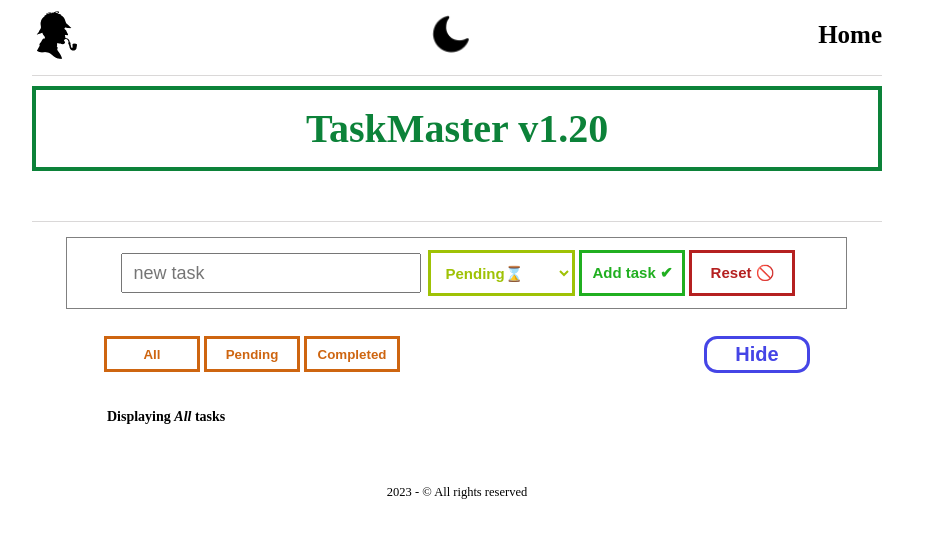
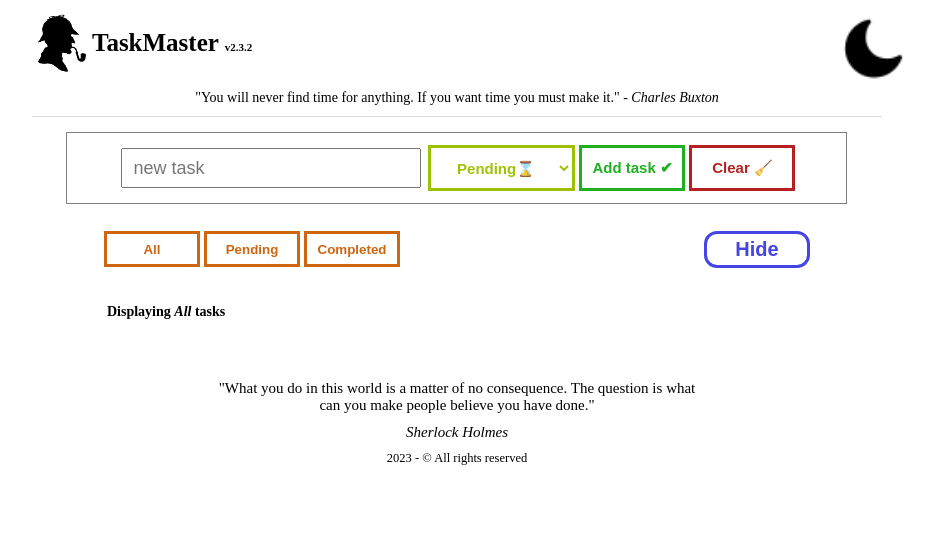
Before and after one commit to RubenSH51/taskmaster, a React (Create React App) app: page / in a window 1280 px wide. Shown: the top 538 px of the page, without its empty margins (183-1117 px from the left). Built offline with nearby package versions, Linux system fonts and the light colour scheme.

Commit message:
Cambio en logo, frases agregadas en header y footer, botón clear, retoque de estilo en las cards y archivo nuevo de frases sobre el tiempo y sherlockQuotes

```diff
--- a/public/index.html
+++ b/public/index.html
@@ -19,5 +19,7 @@
     <noscript>You need to enable JavaScript to run this app.</noscript>
     <div id="root"></div>
 
+
   </body>
+
 </html>
--- a/src/App.js
+++ b/src/App.js
@@ -7,6 +7,7 @@ import { Footer } from "./components/Footer";
 import { AddTask } from "./components/AddTask";
 //import { BoxContainer } from "./components/BoxContainer";
 import React from "react";
+
 
 // Testing
 export const App = () => {
--- a/src/components/AddTask.css
+++ b/src/components/AddTask.css
@@ -44,7 +44,7 @@
     padding: 10px;
     font-size: 1.5rem;
     font-weight: bolder;
-
+    text-align: center;
     background-color: transparent;
     outline: 3px solid #9fc205;
     border: none;
--- a/src/components/AddTask.js
+++ b/src/components/AddTask.js
@@ -23,10 +23,10 @@ export const AddTask = ({tasks,setTasks}) => {
 
     }
 
-    // function clearTasks()
-    // {
-    //   setTasks([])
-    // }
+    function clearTasks()
+    {
+      setTasks([])
+    }
 
     function handleSubmit(e)
     {
@@ -93,7 +93,7 @@ export const AddTask = ({tasks,setTasks}) => {
                 <option value={true}>Completed ✅</option>
               </select>
               <button className="addtaskBTN">Add task ✔</button>
-              <button className="reset" type="button" onClick={handleReset}>Reset <span role="img" aria-label="">🚫</span></button>
+              <button className="reset" type="button" onClick={clearTasks}>Clear <span role="img" aria-label="">🧹</span></button>
             </div>
         </form>
     </section>
--- a/src/components/Card.js
+++ b/src/components/Card.js
@@ -30,7 +30,7 @@ export const Card = (props) => {
               <button className={styles.boton} onClick={() => props.deleteTask(task.id)}>Delete</button>
             </div>
             <div className="li-lower">
-              <p className="taskDateTitle">{props.task.date} <span role="img" aria-label="" >➡️</span>  </p>
+              <p className="taskDateTitle">{props.task.date} <span role="img" aria-label="" >➡️ </span>  </p>
               <p className="taskTimeTitle">{props.task.time}</p>
             </div>
 
--- a/src/components/Footer.js
+++ b/src/components/Footer.js
@@ -1,10 +1,33 @@
 import React from 'react'
 import './footer.css'
+import { sherlockQuotes } from "../quotes"
+import { useEffect, useState } from 'react'
 
 export const Footer = () => {
+
+  const valueRandom = Math.floor(Math.random()*sherlockQuotes.length)
+  const [sherlockQuote, setSherlockQuote] = useState(sherlockQuotes[valueRandom]);
+  const autor = "Sherlock Holmes"
+  // const [indiceActual, setIndiceActual] = useState(0);
+
+  useEffect(() => {
+    setInterval(() => {
+
+      const nuevoIndice = Math.floor(Math.random()*sherlockQuotes.length)
+      setSherlockQuote(sherlockQuotes[nuevoIndice]);
+      // setAutorActual(sherlockQuotes[nuevoIndice].author)
+    }, 30000);
+
+
+  }, []);
+
+
   return (
     <div className="footer">
+        <p>"{sherlockQuote}"</p>
+        <p><i>{autor}</i></p>
         <small>2023 - © All rights reserved</small>
+
     </div>
   )
 }
--- a/src/components/Header.js
+++ b/src/components/Header.js
@@ -7,9 +7,25 @@ import Sun2 from "../assets/sun2.png"
 import "./header.css"
 import React from "react";
 
+import { quotes } from "../quotes"
+
 export const Header = ({version}) => {
 
-  //const lightDarkMode = document.querySelector('.lightDarkMode');
+  const valueRandom = Math.floor(Math.random()*quotes.length)
+  const [fraseActual, setFraseActual] = useState(quotes[valueRandom].quote);
+  const [autorActual, setAutorActual] = useState(quotes[valueRandom].author);
+  // const [indiceActual, setIndiceActual] = useState(0);
+
+  useEffect(() => {
+      setInterval(() => {
+
+      const nuevoIndice = Math.floor(Math.random()*quotes.length)
+      setFraseActual(quotes[nuevoIndice].quote);
+      setAutorActual(quotes[nuevoIndice].author)
+    }, 10000);
+
+
+  }, []);
 
 
   const [modoOscuro, setModoOscuro] = useState(() => {
@@ -28,36 +44,30 @@ export const Header = ({version}) => {
     }
   }, [modoOscuro]);
 
-  function cambiarModo2() {
+  function cambiarModo() {
     setModoOscuro(!modoOscuro);
   }
 
-  // function cambiarModo() {
-  //   let body = document.getElementsByTagName("body")[0];
-  //   if (body.classList.contains("modo-claro")) {
-  //     body.classList.remove("modo-claro");
-  //     body.classList.add("modo-oscuro");
-  //     setModoOscuro(true);
-
-
-  //   } else {
-  //     body.classList.remove("modo-oscuro");
-  //     body.classList.add("modo-claro");
-  //     setModoOscuro(false);
-
-  //   }
-  // }
 
   return (
     <header>
         <div className="top">
-          {/* <img src={Logo}/> */}
-          {modoOscuro ? <img src={Logo} alt="logo" className="darkModeLogo"/> : <img src={Logo} alt="logo" />}
-          {modoOscuro ? <img src={Sun2} alt="mode" className="lightDarkMode" onClick={cambiarModo2}/> : <img src={Moon2}  alt="mode" className="lightDarkMode" onClick={cambiarModo2}/>}
+          <div className="left">
+            {/* <img src={Logo}/> */}
+            {modoOscuro ? <img src={Logo} alt="logo" className="darkModeLogo"/> : <img src={Logo} alt="logo" />}
+            <h2>TaskMaster <span className="version">v2.3.2</span></h2>
+            {/* <h2>Home</h2> */}
+          </div>
+          <div className="right">
+          {modoOscuro ? <img src={Sun2} alt="mode" className="lightDarkMode" onClick={cambiarModo}/> : <img src={Moon2}  alt="mode" className="lightDarkMode" onClick={cambiarModo}/>}
 
-          <h2>Home</h2>
+          </div>
         </div>
-        <h1>TaskMaster <span>{version}</span></h1>
+
+        <div className="bottom">
+          <p className="randomQuote">"{fraseActual}" - <i>{autorActual}</i></p>
+        </div>
+        {/* <h1>TaskMaster <span>{version}</span></h1> */}
     </header>
 
   )
--- a/src/components/footer.css
+++ b/src/components/footer.css
@@ -2,8 +2,16 @@
 .footer
 {
     margin: 20px;
-
+    flex-direction: column;
+    gap:10px;
     display: flex;
     justify-content: center;
     font-size: 1.5rem;
+    align-items: center;
 }
+
+.footer p
+{
+    max-width: 500px;
+    text-align: center;
+}
--- a/src/components/header.css
+++ b/src/components/header.css
@@ -1,30 +1,57 @@
+
+
+.randomQuote
+{
+    text-align: center;
+    font-size: 1.4rem;
+}
+
+header .version
+{
+    font-size: 1.1rem;
+}
 
 header{
     display: flex;
     flex-direction: column;
     margin: 10px auto;
     max-width: 850px;
-    padding-bottom: 50px;
+    padding-bottom: 10px;
     border-bottom: 1px solid #dad8d8;
+    justify-content: space-between;
 }
 
 header .top
 {
     display: flex;
     justify-content: space-between;
+}
+
+header .left
+{
+    display: flex;
+    justify-content: space-between;
     align-items: center;
-    border-bottom: 1px solid #dad8d8;
+    /* border-bottom: 1px solid #dad8d8; */
     padding-bottom: 15px;
 }
 
-header .top h2
+
+header .right
+{
+    width: 50px;
+    height: 80px;
+    display: flex;
+}
+
+header .left h2
 {
     font-size: 2.5rem;
 }
 
-header .top img
+header .left img
 {
-    width: 50px;
+    width: 60px;
 }
 
 header h1
@@ -36,6 +63,11 @@ header h1
     color: #0c8239;
 }
 
+header h1 span
+{
+    font-size: 1.4rem;
+}
+
 .darkModeLogo
 {
     filter: invert(100%);
--- a/src/components/tasklist.css
+++ b/src/components/tasklist.css
@@ -56,7 +56,7 @@ ul li
     font-size: 25px;
     border: 1px solid rgb(102, 101, 101);
     padding: 10px 20px;
-
+    border-left: 5px solid rgb(81, 81, 236);
 }
 
 ul li > div:nth-child(1)
--- /dev/null
+++ b/src/quotes.js
@@ -0,0 +1,116 @@
+export const quotes = [
+  {
+    author: "Stephen R. Covey",
+    quote: "The key is not to prioritize what's on your schedule, but to schedule your priorities."
+  },
+  {
+    author: "Alan Lakein",
+    quote: "Time = life; therefore, waste your time and waste of your life, or master your time and master your life."
+  },
+  {
+    author: "Bruce Lee",
+    quote: "If you love life, don’t waste time, for time is what life is made up of."
+  },
+  {
+    author: "J.R.R. Tolkien",
+    quote: "All we have to decide is what to do with the time that is given us."
+  },
+  {
+    author: "Jim Rohn",
+    quote: "Time is more valuable than money. You can get more money, but you cannot get more time."
+  },
+  {
+    author: "Leonardo da Vinci",
+    quote: "It is not that I'm so smart. But I stay with the questions much longer."
+  },
+  {
+    author: "Henry David Thoreau",
+    quote: "You cannot kill time without injuring eternity."
+  },
+  {
+    author: "Benjamin Franklin",
+    quote: "Lost time is never found again."
+  },
+  {
+    author: "William Penn",
+    quote: "Time is what we want most, but what we use worst."
+  },
+  {
+    author: "Napoleon Bonaparte",
+    quote: "Take time to deliberate, but when the time for action has arrived, stop thinking and go in."
+  },
+  {
+    author: "Vince Lombardi",
+    quote: "If you aren't fired with enthusiasm, you will be fired with enthusiasm."
+  },
+  {
+    author: "H. Jackson Brown Jr.",
+    quote: "Don't say you don't have enough time. You have exactly the same number of hours per day that were given to Helen Keller, Pasteur, Michaelangelo, Mother Teresa, Leonardo da Vinci, Thomas Jefferson, and Albert Einstein."
+  },
+  {
+    author: "John Wooden",
+    quote: "Don't let yesterday take up too much of today."
+  },
+  {
+    author: "Anne Lamott",
+    quote: "Almost everything will work again if you unplug it for a few minutes... including you."
+  },
+  {
+    author: "Charles Buxton",
+    quote: "You will never find time for anything. If you want time you must make it."
+  },
+  {
+    author: "Buddha",
+    quote: "The trouble is, you think you have time."
+  },
+  {
+    author: "Margaret Atwood",
+    quote: "Time is not a line but a dimension, like the dimensions of space."
+  },
+  {
+    author: "Peter Drucker",
+    quote: "Time is the scarcest resource and unless it is managed nothing else can be managed."
+  },
+  {
+    author: "Ralph Waldo Emerson",
+    quote: "Write it on your heart that every day is the best day in the year."
+  },
+  {
+    author: "Mason Cooley",
+    quote: "Procrastination makes easy things hard and hard things harder."
+  }
+];
+
+
+export const sherlockQuotes = [
+  "There is nothing more deceptive than an obvious fact.",
+  "I never make exceptions. An exception disproves the rule.",
+  "What one man can invent, another can discover.",
+  "It is a capital mistake to theorize before one has data. Insensibly one begins to twist facts to suit theories, instead of theories to suit facts.",
+  "My mind rebels at stagnation. Give me problems, give me work, give me the most abstruse cryptogram or the most intricate analysis, and I am in my own proper atmosphere. I can dispense then with artificial stimulants. But I abhor the dull routine of existence. I crave for mental exaltation.",
+  "When you have eliminated all which is impossible, then whatever remains, however improbable, must be the truth.",
+  "The world is full of obvious things which nobody by any chance ever observes.",
+  "It has long been an axiom of mine that the little things are infinitely the most important.",
+  "Education never ends, Watson. It is a series of lessons, with the greatest for the last.",
+  "I am not a whole-souled admirer of womankind, as you are aware, Watson, but my experience of life has taught me that there are few wives, having any regard for their husbands, who would let any man's spoken word stand between them and that husband's dead body.",
+  "There is nothing more stimulating than a case where everything goes against you.",
+  "I never guess. It is a shocking habit,—destructive to the logical faculty.",
+  "Data! Data! Data! I can’t make bricks without clay.",
+  "Mediocrity knows nothing higher than itself; but talent instantly recognizes genius.",
+  "The game is afoot.",
+  "It is a great thing to start life with a small number of really good books which are your very own.",
+  "There is nothing so important as trifles.",
+  "The temptation to form premature theories upon insufficient data is the bane of our profession.",
+  "Depend upon it, there comes a time when for every addition of knowledge you forget something that you knew before. It is of the highest importance, therefore, not to have useless facts elbowing out the useful ones.",
+  "Detection is, or ought to be, an exact science and should be treated in the same cold and unemotional manner. You have attempted to tinge it with romanticism, which produces much the same effect as if you worked a love-story or an elopement into the fifth proposition of Euclid.",
+  "The most difficult crime to track is the one which is purposeless.",
+  "The lowest and vilest alleys of London do not present a more dreadful record of sin than does the smiling and beautiful countryside.",
+  "The world is full of obvious things which nobody by any chance ever observes.",
+  "It is a capital mistake to trust a woman with one's secrets, and to listen to her breathing is an unfailing inspiration of distrust.",
+  "The only way to learn the limits of the possible is to go beyond them into the impossible.",
+  "There are always some lunatics about. It would be a dull world without them.",
+  "When one tries to rise above Nature one is liable to fall below it.",
+  "You know my methods, Watson.",
+  "I never remember feeling tired by work, though idleness exhausts me completely.",
+  "What you do in this world is a matter of no consequence. The question is what can you make people believe you have done."
+];
```
